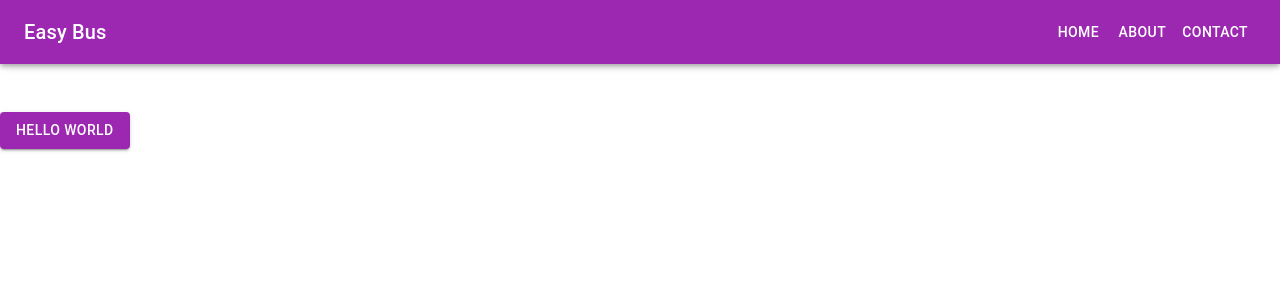
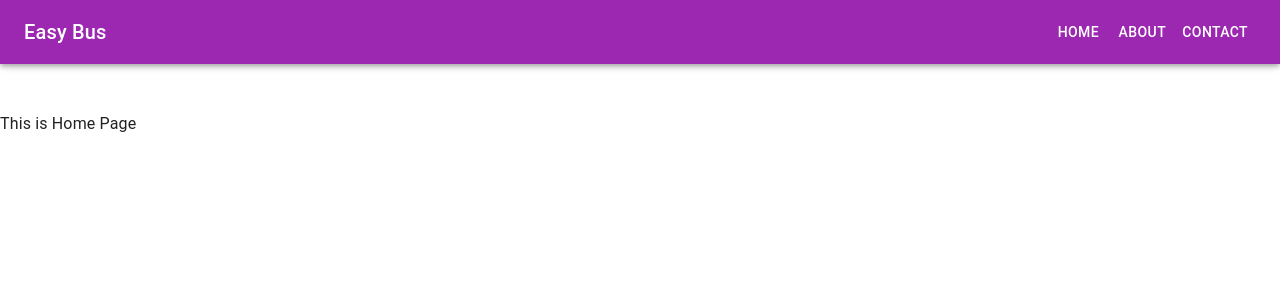
Before and after one commit to apo-star/React_Easybus, a React (Vite) app in the folder frontend/: page / in a window 1280 px wide. Shown: the top 300 px of the page. Built offline with nearby package versions, Linux system fonts and the light colour scheme.

Commit message:
Merge testing in Homepage

```diff
--- a/frontend/src/pages/home/Home.jsx
+++ b/frontend/src/pages/home/Home.jsx
@@ -1,10 +1,5 @@
-import Button from "@mui/material/Button";
 const Home = () => {
-  return (
-    <div>
-      <Button variant="contained">Hello World</Button>
-    </div>
-  );
+  return <div>This is Home Page</div>;
 };
 
 export default Home;
```
